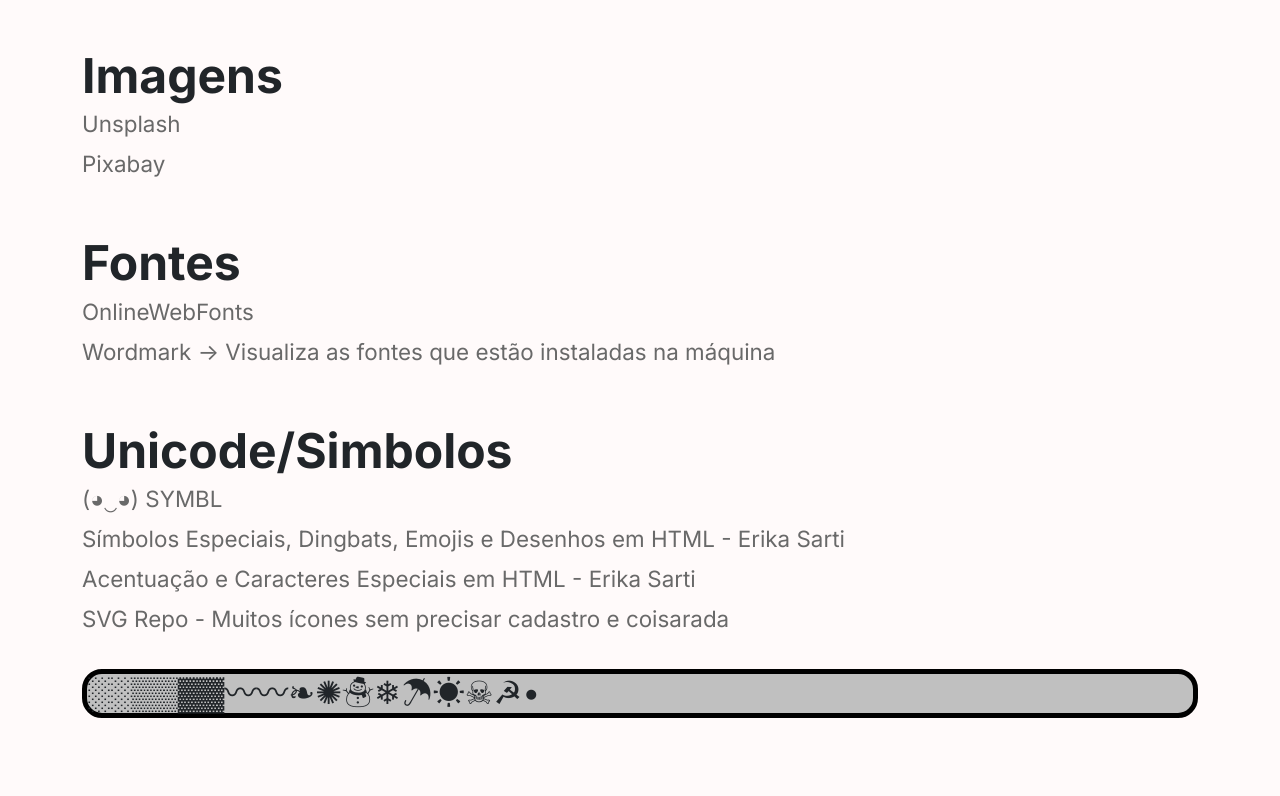
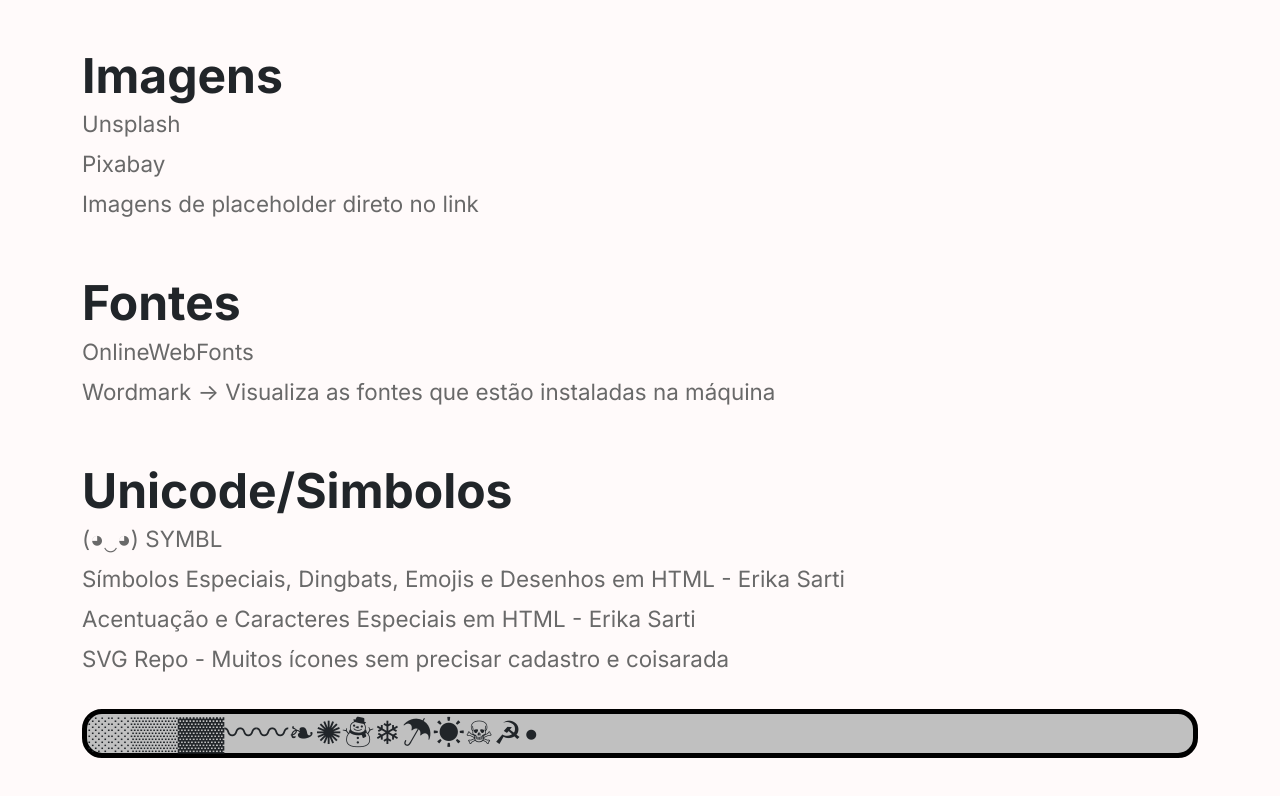
Before and after one commit to moaschneider/refs, a plain HTML site: page index.html in a window 1280 px wide. Shown: the part 2897-3693 px from the top of the page. Before the commit the page ends 3653 px from the top, so only its background shows below. Drawn offline with nearby package versions, Linux system fonts and the light colour scheme; a web font is replaced by a local one.

Commit message:
add imagens: placeholder

```diff
--- a/index.html
+++ b/index.html
@@ -160,6 +160,8 @@
         <h1>Imagens</h1>
         <a href="https://www.unsplash.com" target="_blank">Unsplash</a>
         <a href="https://pixabay.com/pt/" target="_blank">Pixabay</a>
+        <a href="https://placehold.co/400x300/crimson/white" target="_blank">Imagens de placeholder direto no link</a>
+
 
         <h1>Fontes</h1>
         <a href="https://www.onlinewebfonts.com/fonts" target="_blank">OnlineWebFonts</a>
```
